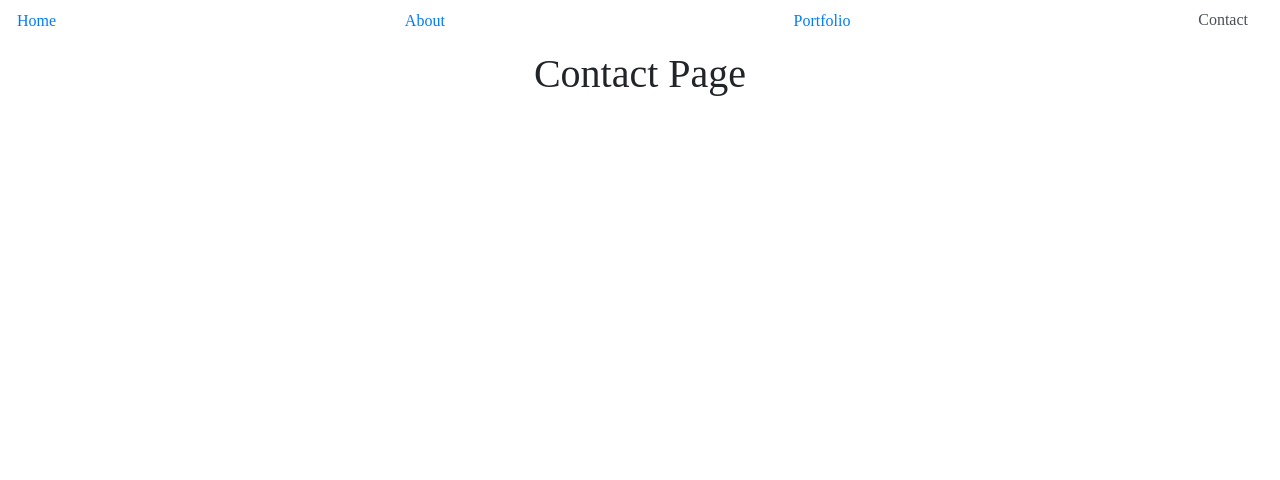
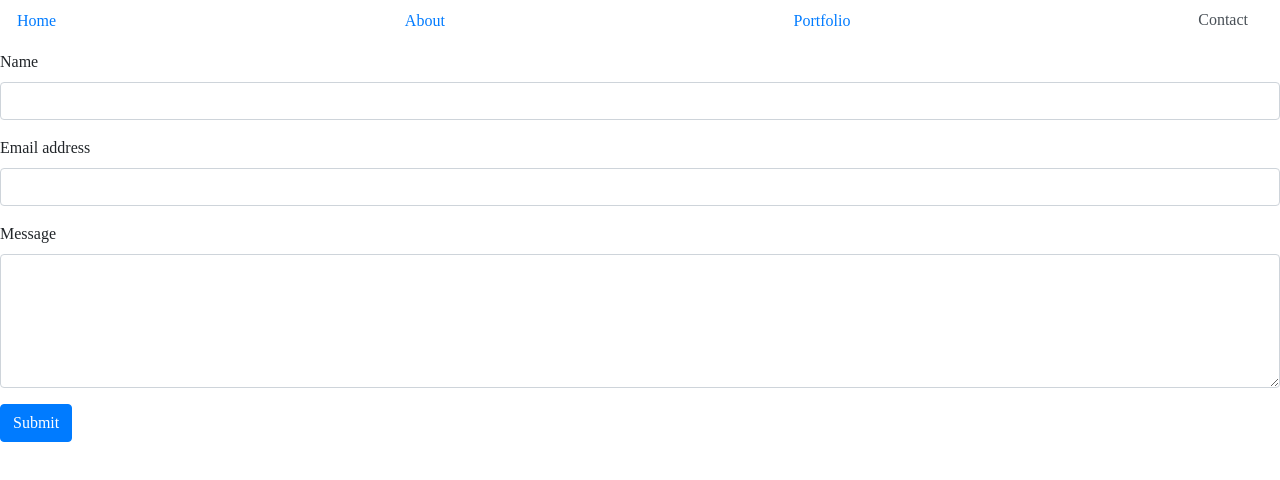
Before and after one commit to hthomas93/react-portfolio, a React (Create React App) app in the folder react-portfolio/: page /contact in a window 1280 px wide. Shown: the top 480 px of the page. Built offline with nearby package versions, Linux system fonts and the light colour scheme; a web font is replaced by a local one.

Commit message:
Added contact page

```diff
--- a/react-portfolio/src/components/Contact/Contact.js
+++ b/react-portfolio/src/components/Contact/Contact.js
@@ -1,12 +1,54 @@
-import React from "react";
+import React, { Component } from "react";
 
-function Blog() {
-    return (
-        <div>
-            <h1>Contact Page</h1>
+class Blog extends Component {
+    constructor(props) {
+        super(props);
+        this.state = {
+            name: '',
+            email: '',
+            message: ''
+        }
+        this.handleSubmit = this.handleSubmit.bind(this);
+    }
 
-        </div>
-    );
+    onNameChange(event) {
+        this.setState({ name: event.target.value })
+    }
+
+    onEmailChange(event) {
+        this.setState({ email: event.target.value })
+    }
+
+    onMessageChange(event) {
+        this.setState({ message: event.target.value })
+    }
+
+    handleSubmit(event) {
+        event.preventDefault();
+        console.log(this.state);
+    }
+
+    render() {
+        return (
+            <div className="Blog">
+                <form id="contact-form" onSubmit={this.handleSubmit} method="POST">
+                    <div className="form-group">
+                        <label htmlFor="name">Name</label>
+                        <input type="text" className="form-control" value={this.state.name} onChange={this.onNameChange.bind(this)} />
+                    </div>
+                    <div className="form-group">
+                        <label htmlFor="exampleInputEmail1">Email address</label>
+                        <input type="email" className="form-control" aria-describedby="emailHelp" value={this.state.email} onChange={this.onEmailChange.bind(this)} />
+                    </div>
+                    <div className="form-group">
+                        <label htmlFor="message">Message</label>
+                        <textarea className="form-control" rows="5" value={this.state.message} onChange={this.onMessageChange.bind(this)} />
+                    </div>
+                    <button type="submit" className="btn btn-primary">Submit</button>
+                </form>
+            </div>
+        );
+    }
 }
 
 export default Blog;
```
